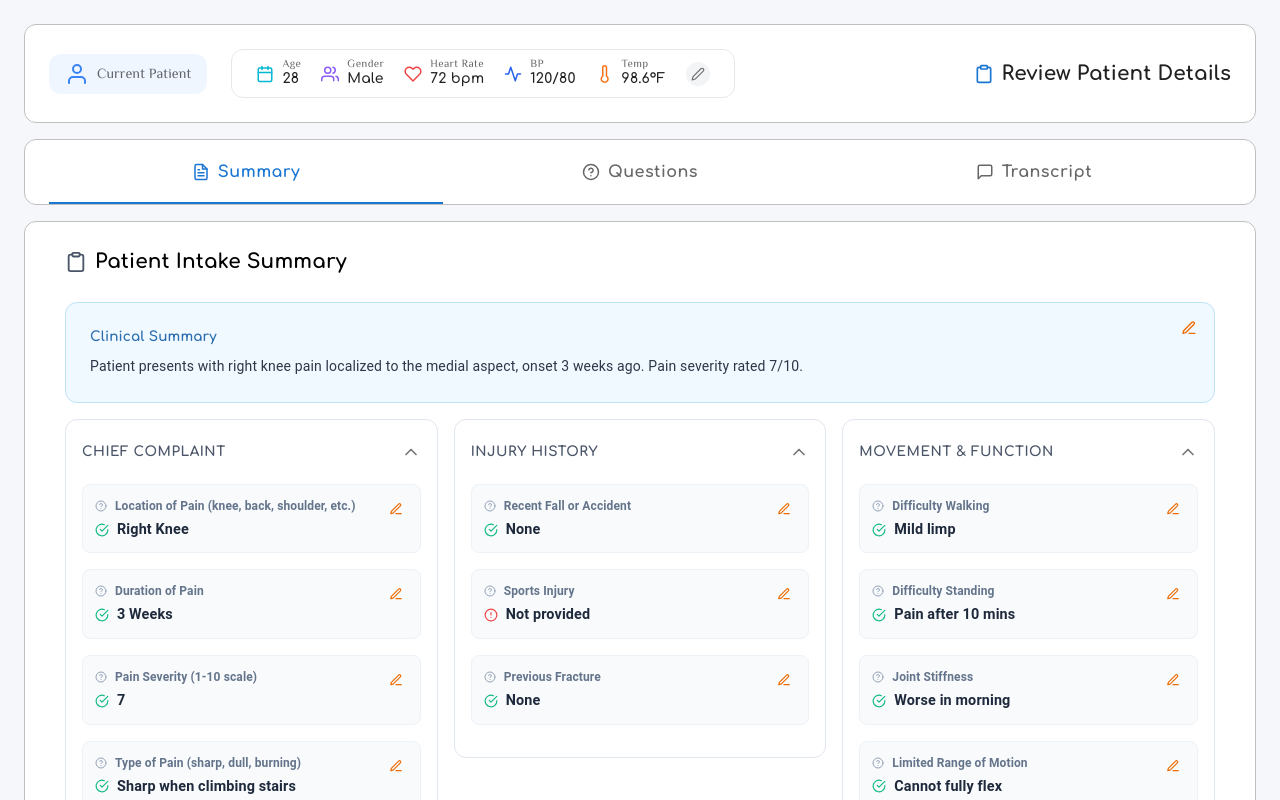
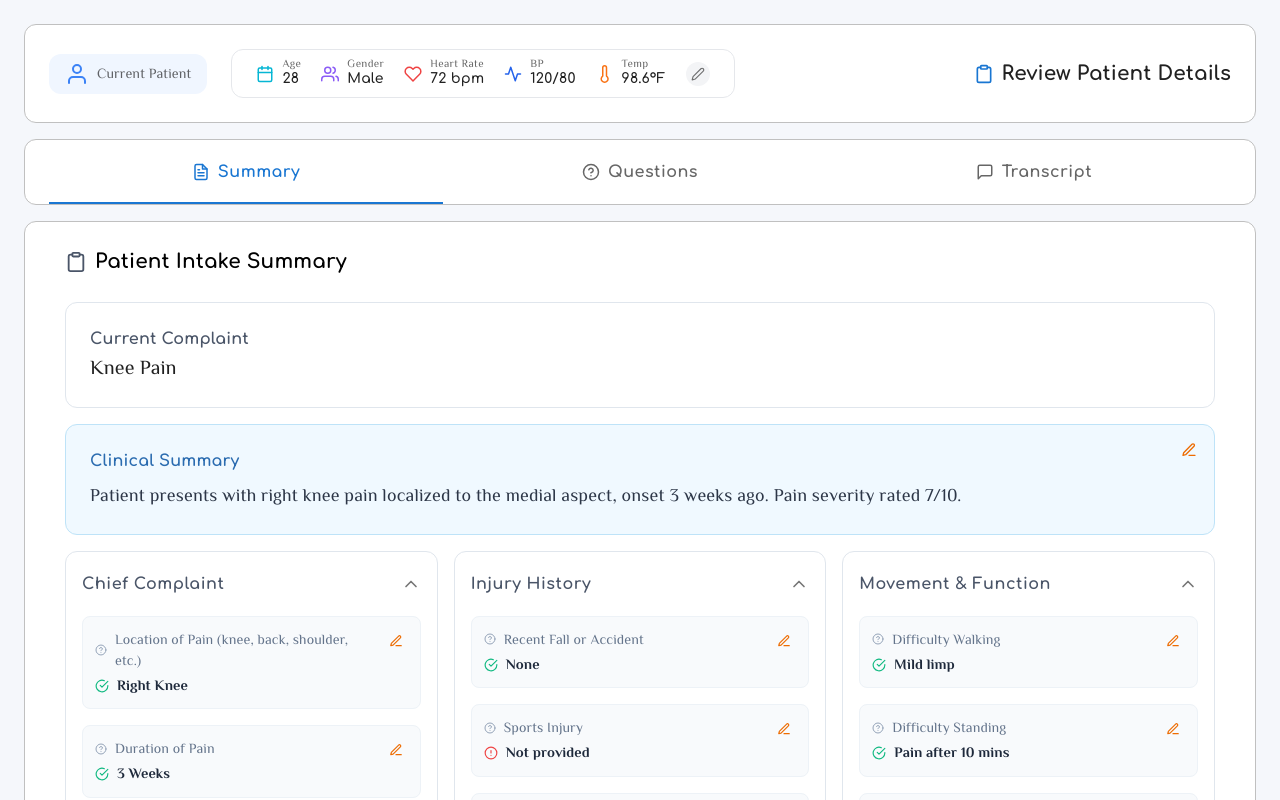
Before and after one commit to ragavanperarasu/Medical, a React (Vite) app in the folder frontend/: page /review in a window 1280 px wide. Shown: the top 800 px of the page. Built offline with nearby package versions, Linux system fonts and the light colour scheme; no server answers.

Commit message:
modified:   frontend/src/components/SummaryTab.tsx

```diff
--- a/frontend/src/components/SummaryTab.tsx
+++ b/frontend/src/components/SummaryTab.tsx
@@ -73,7 +73,7 @@ const SummaryTab = () => {
   const [editModal, setEditModal] = useState({ open: false, sectionId: null, stmtId: null, value: "", isSummary: false });
 
   const cardStyle = { p: 3, borderRadius: "12px", border: "1px solid #e0e6ed", mb: 2, boxShadow: "none" };
-  const sectionTitleStyle = { fontWeight: "bold", color: "#4a5568", fontFamily: "Comfortaa", fontSize: "0.85rem" };
+  const sectionTitleStyle = { fontWeight: "bold", color: "#4a5568", fontFamily: "Comfortaa", fontSize: 16};
 
   const handleOpenEdit = (sectionId, stmtId, currentValue, isSummary = false) => {
     setEditModal({ open: true, sectionId, stmtId, value: currentValue, isSummary });
@@ -107,10 +107,16 @@ const SummaryTab = () => {
         <Typography variant="h6" sx={{ fontWeight: 800, fontFamily: "Comfortaa" }}>Patient Intake Summary</Typography>
       </Stack>
 
+      {/* Main Complaint & Summary */}
+      <Paper sx={cardStyle}>
+        <Typography sx={sectionTitleStyle}>Current Complaint</Typography>
+        <Typography variant="h6" sx={{ fontFamily:"Philosopher" }}>Knee Pain</Typography>
+      </Paper>
+
       {/* Static Summary Section */}
       <Paper sx={{ ...cardStyle, border: "1px solid #bee3f8", bgcolor: "#f0f9ff", position: 'relative' }}>
         <Typography sx={{ ...sectionTitleStyle, color: "#2b6cb0" }}>Clinical Summary</Typography>
-        <Typography variant="body2" sx={{ color: "#2d3748", mt: 1, lineHeight: 1.6, pr: 4 }}>
+        <Typography variant="body2" sx={{ color: "#2d3748", mt: 1, lineHeight: 1.6, pr: 4, fontFamily: "Philosopher", fontSize: 18 }}>
           {summaryText}
         </Typography>
         <IconButton size="small" sx={{ position: 'absolute', top: 12, right: 12 }} onClick={() => handleOpenEdit(null, null, summaryText, true)}>
@@ -124,7 +130,7 @@ const SummaryTab = () => {
           <Grid size={{ xs: 12, md: 4 }} key={section.id}>
             <Accordion defaultExpanded sx={{ boxShadow: 'none', border: '1px solid #e0e6ed', borderRadius: '12px !important', '&:before': { display: 'none' } }}>
               <AccordionSummary expandIcon={<ChevronDown size={20}/>}>
-                <Typography sx={{ ...sectionTitleStyle, textTransform: 'uppercase', letterSpacing: 0.5 }}>{section.name}</Typography>
+                <Typography sx={{ ...sectionTitleStyle, textTransform: 'None', letterSpacing: 0.5 }}>{section.name}</Typography>
               </AccordionSummary>
               <AccordionDetails sx={{ pt: 0 }}>
                 {section.statements.map((stmt) => (
@@ -133,11 +139,11 @@ const SummaryTab = () => {
                       <Stack spacing={0.5} sx={{ width: '90%' }}>
                         <Stack direction="row" spacing={1} alignItems="center">
                           <HelpCircle size={12} color="#94a3b8" />
-                          <Typography sx={{ fontSize: '0.75rem', color: '#64748b', fontWeight: 600 }}>{stmt.question}</Typography>
+                          <Typography sx={{ fontSize: 14, color: '#64748b', fontFamily: "Philosopher" }}>{stmt.question}</Typography>
                         </Stack>
                         <Stack direction="row" spacing={1} alignItems="center">
                           {stmt.status ? <CheckCircle size={14} color="#10b981" /> : <AlertCircle size={14} color="#ef4444" />}
-                          <Typography sx={{ fontSize: '0.9rem', color: '#1e293b', fontWeight: 700 }}>{stmt.answer}</Typography>
+                          <Typography sx={{ fontSize: '0.9rem', color: '#1e293b', fontWeight: 700, fontFamily: "Philosopher" }}>{stmt.answer}</Typography>
                         </Stack>
                       </Stack>
                       <IconButton size="small" onClick={() => handleOpenEdit(section.id, stmt.id, stmt.answer)}>
```
